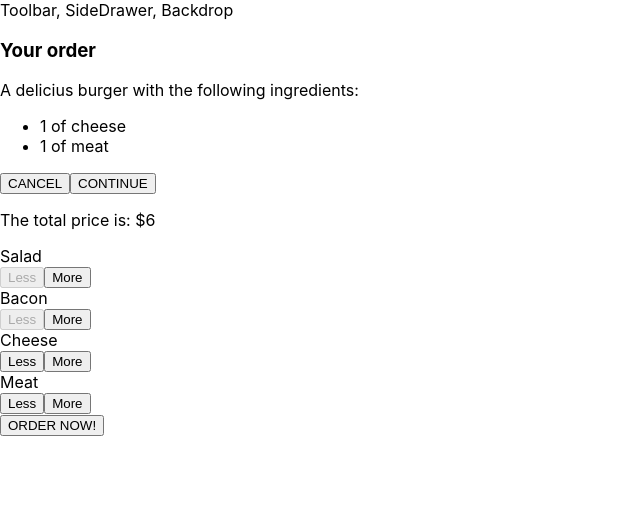
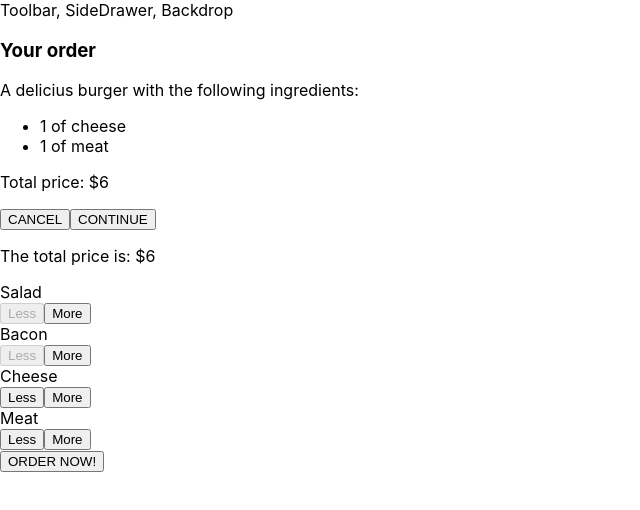
Before and after one commit to mathiasasap/the-burger-builder, a React app: page / in a window 1280 px wide. Both pictures are taken after a click on the button "ORDER NOW!". Shown: the top 510 px of the page, without its empty margins (0-640 px from the left). Built offline with nearby package versions, Linux system fonts and the light colour scheme.

Commit message:
Added the price to the Order summary modal

```diff
--- a/src/components/Burger/OrderSummary/OrderSummary.js
+++ b/src/components/Burger/OrderSummary/OrderSummary.js
@@ -24,6 +24,7 @@ const orderSummary = (props) => {
             <ul>
                 {ingredientSummary}
             </ul>
+            <p>Total price: ${props.totalPrice}</p>
             <Button btnType={"Danger"} clicked={props.closeModal}>CANCEL</Button>
             <Button btnType={"Success"} clicked={null}>CONTINUE</Button>
         </Aux>
--- a/src/containers/BurgerBuilder/BurgerBuilder.js
+++ b/src/containers/BurgerBuilder/BurgerBuilder.js
@@ -82,7 +82,10 @@ class BurgerBuilder extends Component {
         return (
             <Aux>
                 <Modal show={this.state.showOrderSummary} closeModal={this.closeModalHandler}>
-                    <OrderSummary closeModal={this.closeModalHandler} ingredients={this.state.ingredients} />
+                    <OrderSummary
+                        closeModal={this.closeModalHandler}
+                        ingredients={this.state.ingredients}
+                        totalPrice={this.state.price} />
                 </Modal>
 
                 <Burger ingredients={this.state.ingredients} />
```
